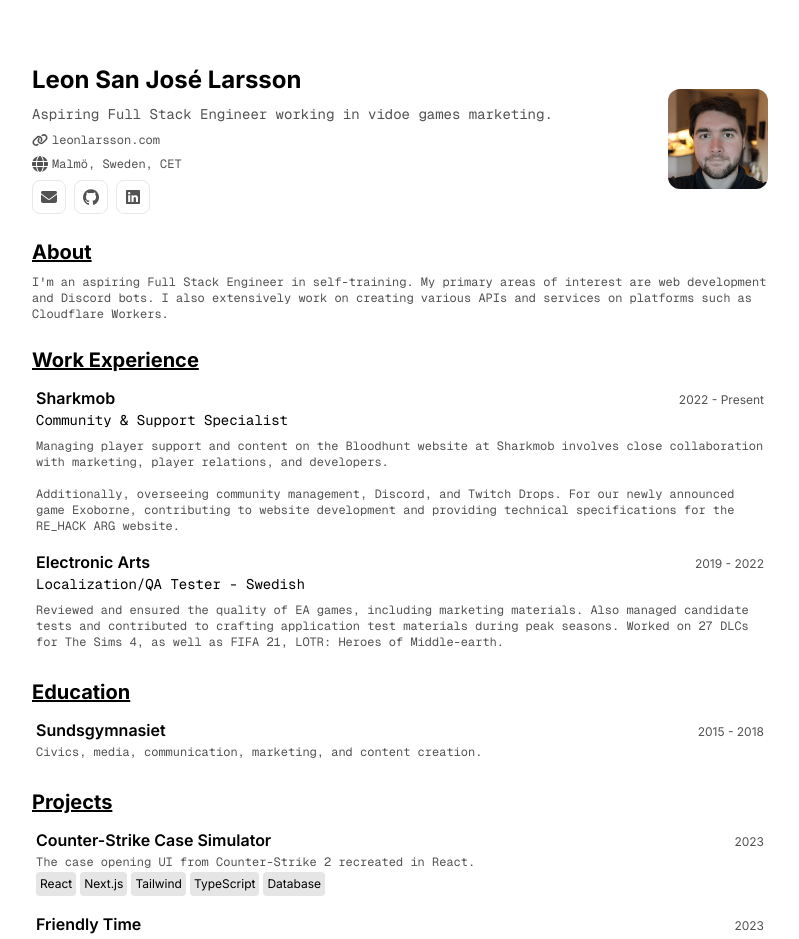
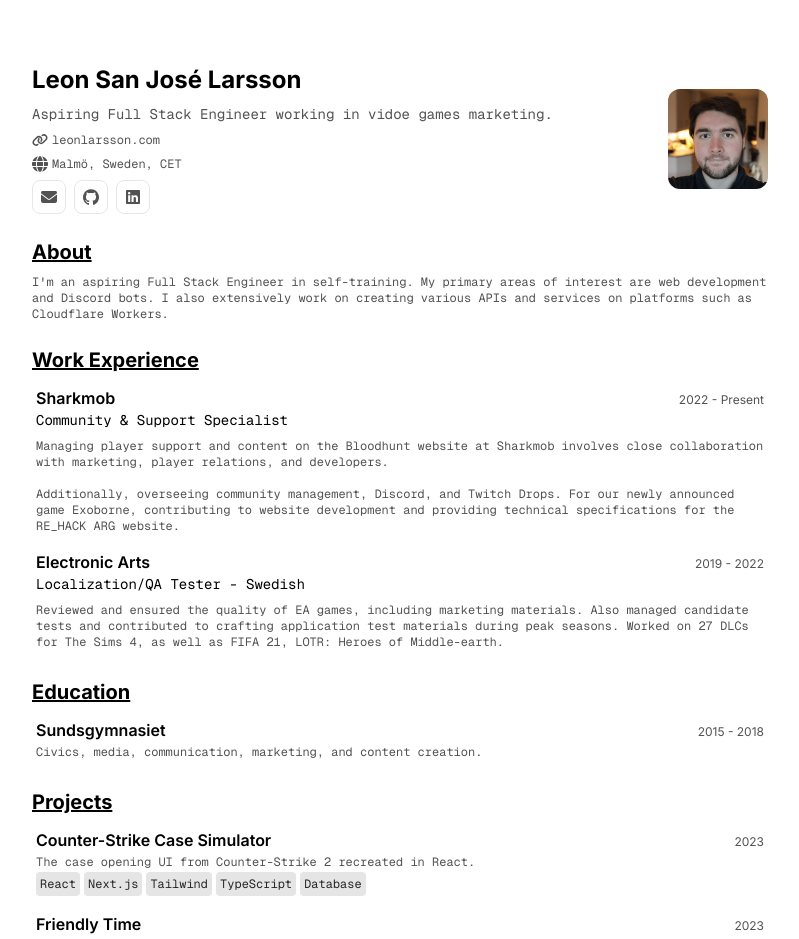
Before and after one commit to leonlarsson/leon-home, a Next.js app: page /cv-new in a window 1280 px wide. Shown: the top 939 px of the page, without its empty margins (240-1039 px from the left). Built offline with nearby package versions, Linux system fonts and the light colour scheme.

Commit message:
cv-new: change project tag style and linkify

```diff
--- a/app/(cv-new)/cv-new/page.tsx
+++ b/app/(cv-new)/cv-new/page.tsx
@@ -158,9 +158,9 @@ export default () => {
 
                 <div className="flex flex-wrap gap-1">
                   {tags?.map(tag => (
-                    <span key={tag} className="rounded bg-neutral-200 p-1 text-xs group-hover:bg-neutral-300">
+                    <Link key={tag} href={`/projects?search=${tag}`} target="_blank" title={`See other projects with the tag ${tag}.`} className="rounded bg-neutral-200 p-1 font-geist-mono text-xs text-neutral-800 outline-1 hover:outline group-hover:bg-neutral-300">
                       {tag}
-                    </span>
+                    </Link>
                   ))}
                 </div>
               </div>
```
